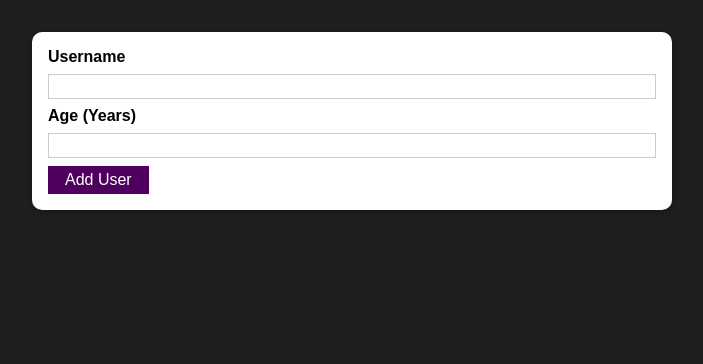
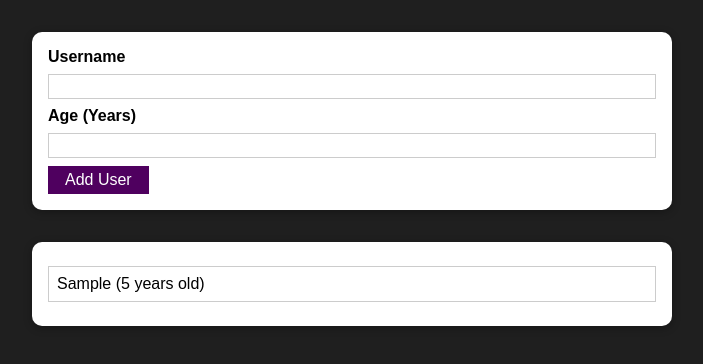
Before and after one commit to Santamaria-Alex/react-proj-3, a React (Create React App) app: page / in a window 1280 px wide. Both pictures are taken after typing "Sample", "5" into the empty fields and a click on the button "Add User". Shown: the top 364 px of the page, without its empty margins (288-991 px from the left). Built offline with nearby package versions, Linux system fonts and the light colour scheme.

Commit message:
display username/age entered into a list inside a card

```diff
--- a/src/App.js
+++ b/src/App.js
@@ -1,11 +1,26 @@
-import React from 'react';
+import React, { useState } from 'react';
 import AddUser from './components/Users/AddUser';
+import UsersList from './components/Users/UsersList';
 
 
 function App() {
+  const [usersList, setUsersList] = useState([]);
+
+  const addUserHandler = (userName, userAge) => {
+    setUsersList((prevUsersList) => {
+      return [...prevUsersList,
+      {
+        name: userName,
+        age: userAge,
+        id: Math.random().toString()
+      },];
+    });
+  }
+
   return (
     <div>
-      <AddUser />
+      <AddUser onAddUser={addUserHandler} />
+      <UsersList users={usersList} />
     </div>
   );
 }
--- a/src/components/Users/AddUser.js
+++ b/src/components/Users/AddUser.js
@@ -23,7 +23,8 @@
             return;
         }
 
-        console.log(enteredUsername, enteredAge);
+        //calling this up on App.js
+        props.onAddUser(enteredUsername, enteredAge);
 
         //set input fields to blank once submitted
         setEnteredAge('');
--- a/src/components/Users/UsersList.js
+++ b/src/components/Users/UsersList.js
@@ -3,12 +3,12 @@
 import Card from "../UI/Card";
 import classes from './UsersList.module.css'
 
-const UsersList = props => {
+const UsersList = (props) => {
     return (
         <Card className={classes.users}>
             <ul>
-                {props.users.map(user => (
-                    <li>
+                {props.users.map((user) => (
+                    <li key={user.id}>
                         {user.name} ({user.age} years old)
                     </li>
                 ))}
```
